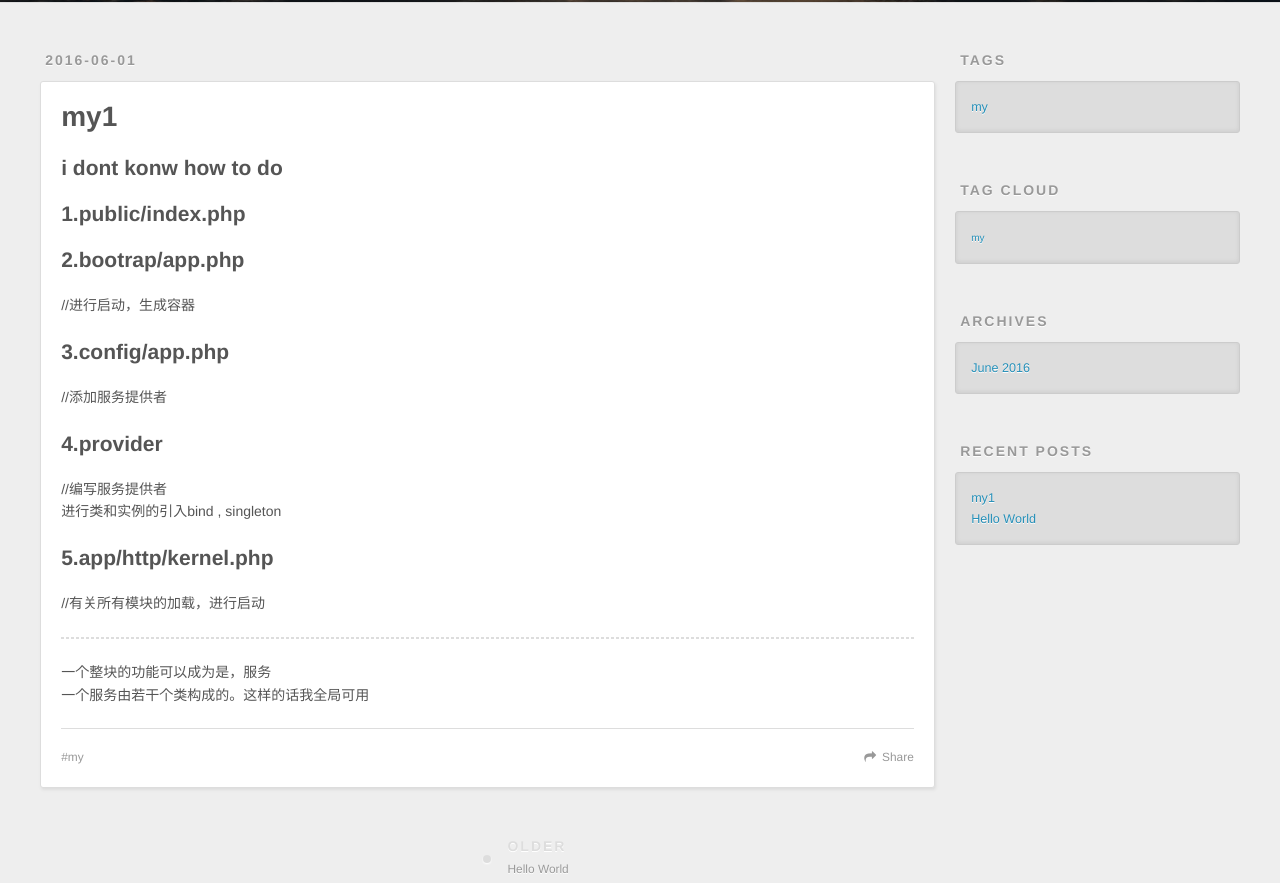
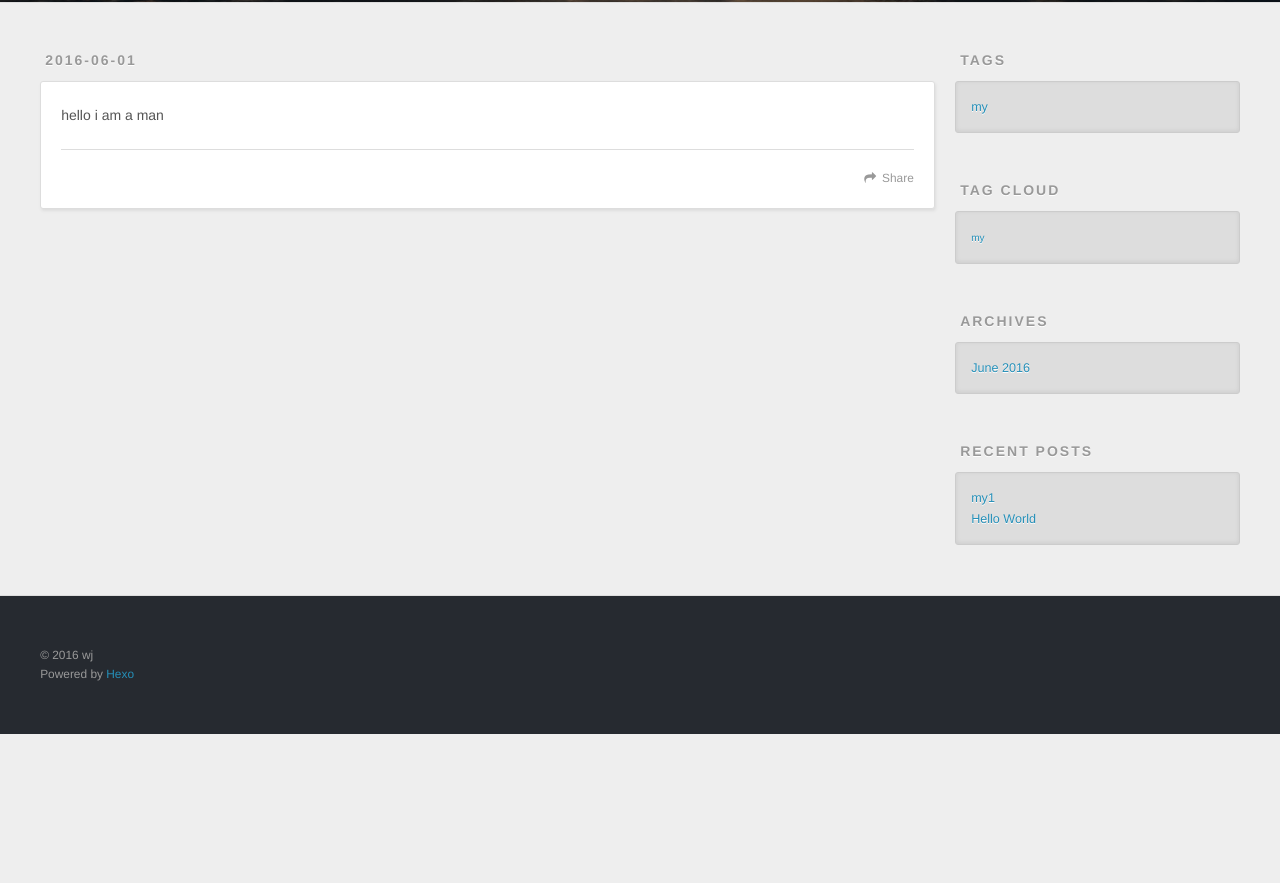
Before and after one commit to mywangjian/mywangjian.github.io, a plain HTML site: page README.html in a window 1280 px wide. Shown: the part 298-1181 px from the top of the page. After the commit the page ends 1032 px from the top, so only its background shows below. Drawn offline with nearby package versions, Linux system fonts and the light colour scheme.

Commit message:
Site updated: 2016-06-01 22:21:49

```diff
--- a/2016/06/01/my1/index.html
+++ b/README.html
@@ -3,33 +3,18 @@
 <head>
   <meta charset="utf-8">
 
-  <title>my1 | artist</title>
+  <title>artist</title>
   <meta name="viewport" content="width=device-width, initial-scale=1, maximum-scale=1">
-  <meta name="description" content="i dont konw how to do1.public/index.php2.bootrap/app.php//进行启动，生成容器
-3.config/app.php//添加服务提供者
-4.provider//编写服务提供者进行类和实例的引入bind , singleton
-5.app/http/kernel.php//有关所有模块的加载，进行启动
-
-一个整块的功能可以成为是，服务一个服务由若干">
-<meta property="og:type" content="article">
-<meta property="og:title" content="my1">
-<meta property="og:url" content="http://yoursite.com/2016/06/01/my1/index.html">
+  <meta name="description" content="hello i am a man">
+<meta property="og:type" content="website">
+<meta property="og:title" content="artist">
+<meta property="og:url" content="http://yoursite.com/README.html">
 <meta property="og:site_name" content="artist">
-<meta property="og:description" content="i dont konw how to do1.public/index.php2.bootrap/app.php//进行启动，生成容器
-3.config/app.php//添加服务提供者
-4.provider//编写服务提供者进行类和实例的引入bind , singleton
-5.app/http/kernel.php//有关所有模块的加载，进行启动
-
-一个整块的功能可以成为是，服务一个服务由若干">
-<meta property="og:updated_time" content="2016-06-01T13:49:54.055Z">
+<meta property="og:description" content="hello i am a man">
+<meta property="og:updated_time" content="2016-06-01T14:21:13.385Z">
 <meta name="twitter:card" content="summary">
-<meta name="twitter:title" content="my1">
-<meta name="twitter:description" content="i dont konw how to do1.public/index.php2.bootrap/app.php//进行启动，生成容器
-3.config/app.php//添加服务提供者
-4.provider//编写服务提供者进行类和实例的引入bind , singleton
-5.app/http/kernel.php//有关所有模块的加载，进行启动
-
-一个整块的功能可以成为是，服务一个服务由若干">
+<meta name="twitter:title" content="artist">
+<meta name="twitter:description" content="hello i am a man">
 
     <link rel="alternate" href="/atom.xml" title="artist" type="application/atom+xml">
 
@@ -78,56 +63,29 @@
   </div>
 </header>
       <div class="outer">
-        <section id="main"><article id="post-my1" class="article article-type-post" itemscope itemprop="blogPost">
+        <section id="main"><article id="page-undefined" class="article article-type-page" itemscope itemprop="blogPost">
   <div class="article-meta">
-    <a href="/2016/06/01/my1/" class="article-date">
-  <time datetime="2016-06-01T13:44:53.000Z" itemprop="datePublished">2016-06-01</time>
+    <a href="/README.html" class="article-date">
+  <time datetime="2016-06-01T14:21:13.385Z" itemprop="datePublished">2016-06-01</time>
 </a>
 
   </div>
   <div class="article-inner">
 
 
-      <header class="article-header">
-
-
-    <h1 class="article-title" itemprop="name">
-      my1
-    </h1>
-
-
-      </header>
-
     <div class="article-entry" itemprop="articleBody">
 
-        <h2 id="i-dont-konw-how-to-do"><a href="#i-dont-konw-how-to-do" class="headerlink" title="i dont konw how to do"></a>i dont konw how to do</h2><h2 id="1-public-index-php"><a href="#1-public-index-php" class="headerlink" title="1.public/index.php"></a>1.public/index.php</h2><h2 id="2-bootrap-app-php"><a href="#2-bootrap-app-php" class="headerlink" title="2.bootrap/app.php"></a>2.bootrap/app.php</h2><p>//进行启动，生成容器</p>
-<h2 id="3-config-app-php"><a href="#3-config-app-php" class="headerlink" title="3.config/app.php"></a>3.config/app.php</h2><p>//添加服务提供者</p>
-<h2 id="4-provider"><a href="#4-provider" class="headerlink" title="4.provider"></a>4.provider</h2><p>//编写服务提供者<br>进行类和实例的引入bind , singleton</p>
-<h2 id="5-app-http-kernel-php"><a href="#5-app-http-kernel-php" class="headerlink" title="5.app/http/kernel.php"></a>5.app/http/kernel.php</h2><p>//有关所有模块的加载，进行启动</p>
-<hr>
-<p>一个整块的功能可以成为是，服务<br>一个服务由若干个类构成的。这样的话我全局可用</p>
+        <p>hello i am a man</p>
 
 
     </div>
     <footer class="article-footer">
-      <a data-url="http://yoursite.com/2016/06/01/my1/" data-id="ciowyk03i0000m4qp5lylnpwd" class="article-share-link">Share</a>
+      <a data-url="http://yoursite.com/README.html" data-id="ciowyoowv0000ocqp54ma7ur7" class="article-share-link">Share</a>
 
-
-  <ul class="article-tag-list"><li class="article-tag-list-item"><a class="article-tag-list-link" href="/tags/my/">my</a></li></ul>
 
     </footer>
   </div>
 
-
-<nav id="article-nav">
-
-
-    <a href="/2016/06/01/hello-world/" id="article-nav-older" class="article-nav-link-wrap">
-      <strong class="article-nav-caption">Older</strong>
-      <div class="article-nav-title">Hello World</div>
-    </a>
-
-</nav>
 
 
 </article>
```
Also changed, not shown: 2016/06/01/hello-world/index.html (+1 -1 lines), index.html (+2 -2 lines), 1 other file.
